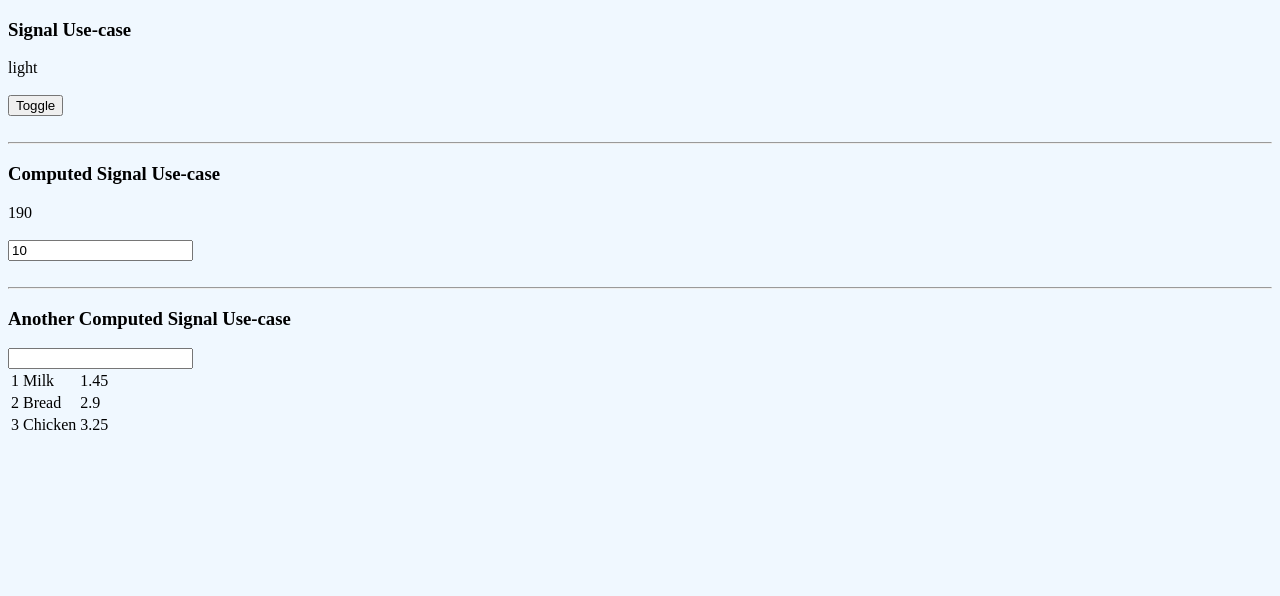
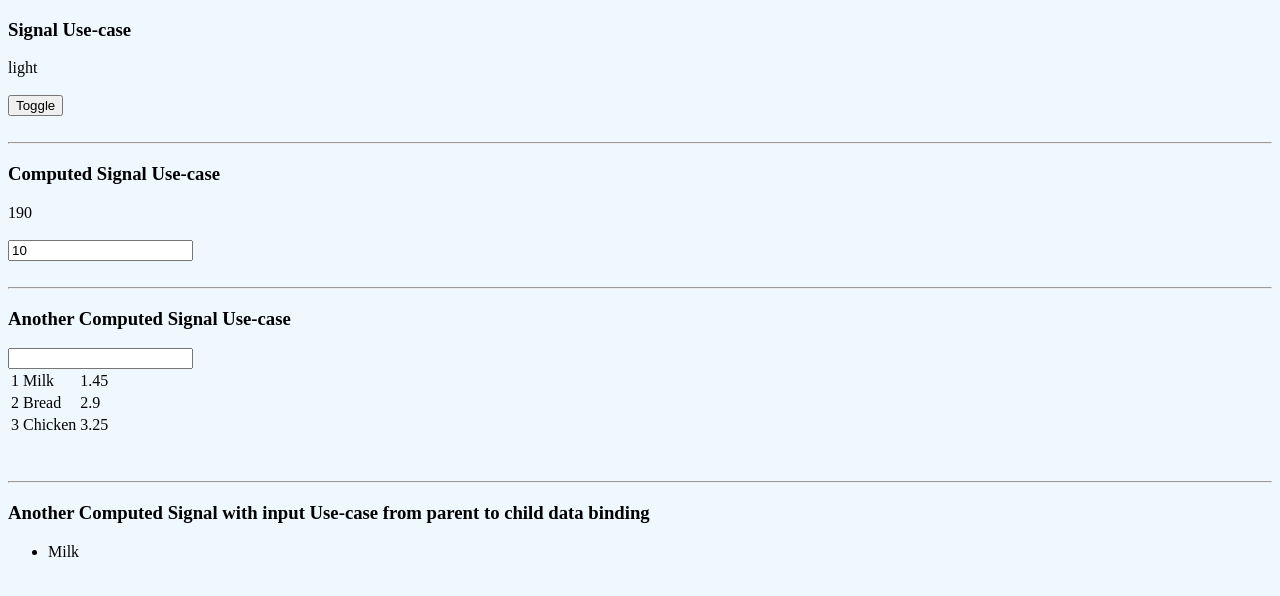
Before and after one commit to chanakaHetti/signal-example-angular17, an Angular app: page / in a window 1280 px wide. Shown: the top 596 px of the page. Built offline with nearby package versions, Linux system fonts and the light colour scheme.

Commit message:
Pass the signal data from parent to child using input, and it works same as signal on the child component

```diff
--- a/src/app/app.component.html
+++ b/src/app/app.component.html
@@ -34,3 +34,9 @@
     </tr>
   </tbody>
 </table>
+
+<br />
+<br />
+<hr />
+
+<app-product-list [products]="allProducts" />
--- a/src/app/app.component.ts
+++ b/src/app/app.component.ts
@@ -2,10 +2,13 @@ import { Component, signal, effect, computed } from '@angular/core';
 import { RouterOutlet } from '@angular/router';
 import { CommonModule } from '@angular/common';
 
+import { Product } from './product';
+import { ProductListComponent } from './product-list/product-list.component';
+
 @Component({
   selector: 'app-root',
   standalone: true,
-  imports: [RouterOutlet, CommonModule],
+  imports: [RouterOutlet, CommonModule, ProductListComponent],
   templateUrl: './app.component.html',
   styleUrl: './app.component.css',
 })
@@ -33,6 +36,13 @@ export class AppComponent {
       product.name.toLowerCase().includes(this.filterName().toLowerCase())
     );
   });
+
+  // Use case of input signal
+  allProducts: Product[] = [
+    { id: 1, name: 'Milk', price: 1.45 },
+    { id: 2, name: 'Bread', price: 2.9 },
+    { id: 3, name: 'Chicken', price: 3.25 },
+  ];
 
   constructor() {
     console.log('constructor run');
--- /dev/null
+++ b/src/app/product-list/product-list.component.html
@@ -0,0 +1,9 @@
+<h3>
+  Another Computed Signal with input Use-case from parent to child data binding
+</h3>
+
+<ul>
+  <li *ngFor="let product of filteredProduct()">
+    {{ product.name }}
+  </li>
+</ul>
--- /dev/null
+++ b/src/app/product-list/product-list.component.ts
@@ -0,0 +1,20 @@
+import { Component, computed, input } from '@angular/core';
+import { CommonModule } from '@angular/common';
+
+import { Product } from '../product';
+
+@Component({
+  selector: 'app-product-list',
+  standalone: true,
+  imports: [CommonModule],
+  templateUrl: './product-list.component.html',
+  styleUrl: './product-list.component.css',
+})
+export class ProductListComponent {
+  products = input.required<Product[]>(); // this input works as same as the signal. so can be used to cumputed signal too
+  filteredProduct = computed(() => {
+    return this.products().filter((product) =>
+      product.name.toLocaleLowerCase().includes('milk')
+    );
+  });
+}
--- /dev/null
+++ b/src/app/product.ts
@@ -0,0 +1,3 @@
+export class Product {
+  constructor(public id: number, public name: string, public price: number) {}
+}
```
Also changed, not shown: src/app/product-list/product-list.component.css (added), 1 other file (tests, documents, lock files or other folders).
